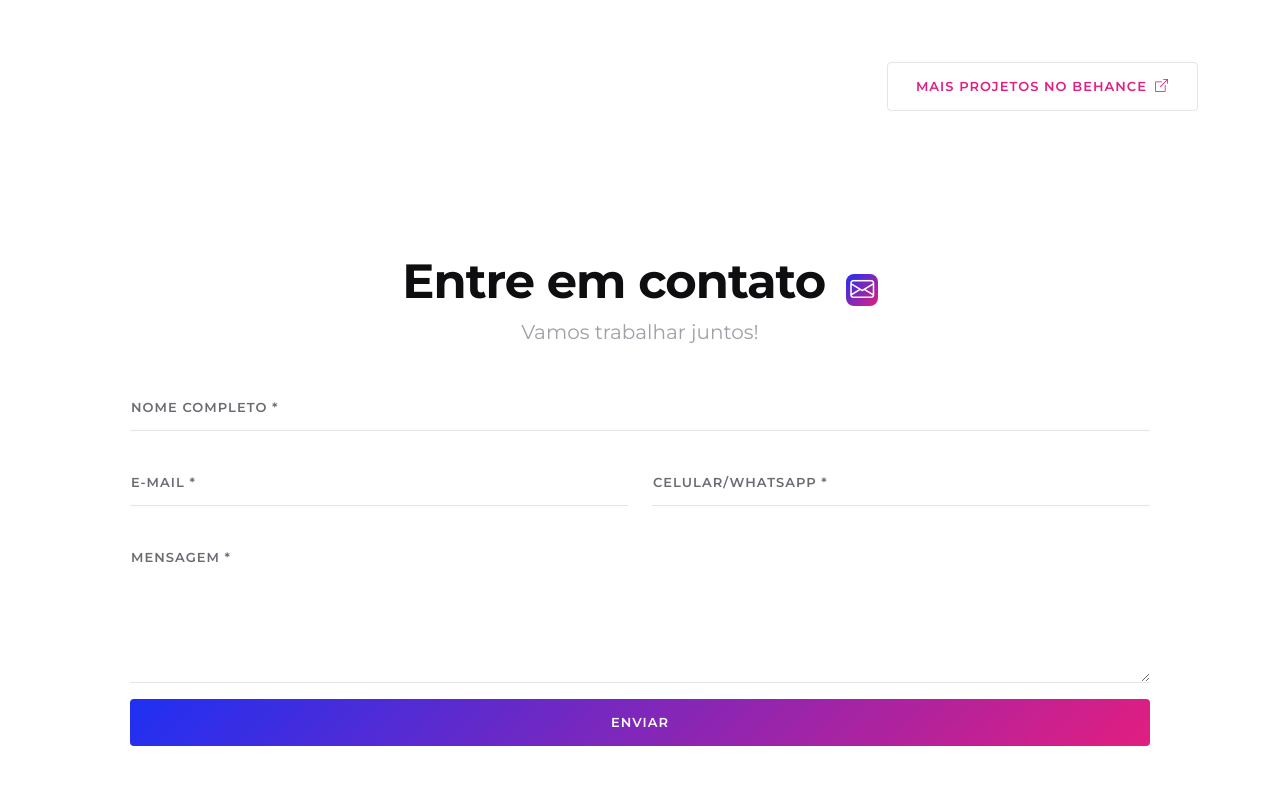
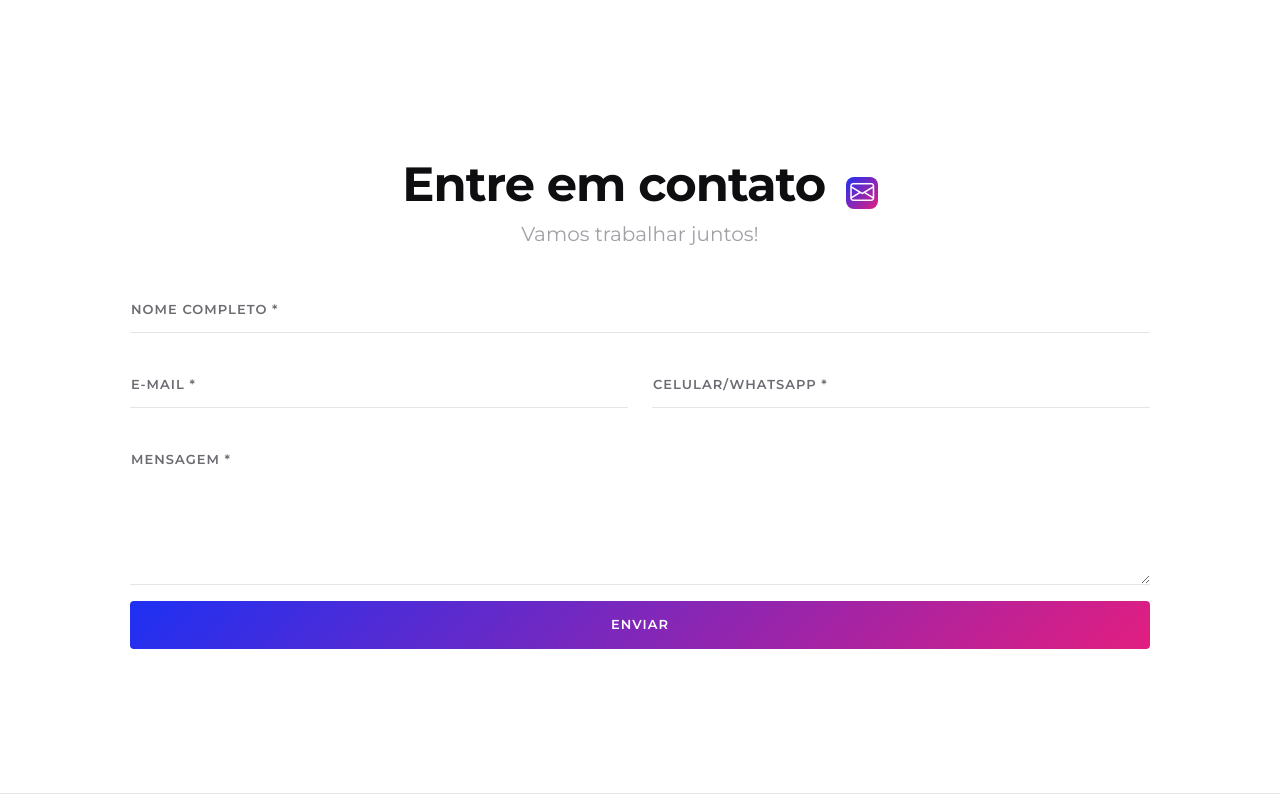
Before and after one commit to RobsonSolano/mfdesign-site, a plain HTML site: page galeria.html in a window 1280 px wide. Shown: the part 2063-2875 px from the top of the page. Drawn offline with nearby package versions, Linux system fonts and the light colour scheme; some packages are replaced by stand-ins of ours; a script that the page names is missing.

Commit message:
feat: remove botão que direciona para o Behance
Remove o CTA "Veja meus projetos no Behance" da seção de projetos da home
e o "Mais projetos no Behance" do final da galeria. Na home o botão
"Ver galeria expandida" permanece como único CTA da seção; na galeria a
row que continha apenas o botão foi removida por inteiro.

Co-Authored-By: Claude Opus 5 (1M context) <noreply@anthropic.com>

```diff
--- a/galeria.html
+++ b/galeria.html
@@ -168,13 +168,6 @@
 					</div>
 				</div>
 
-				<div class="row mt-5">
-					<div class="col-12 d-flex justify-content-center justify-content-md-end">
-						<a href="https://www.behance.net/" target="_blank" rel="noopener" class="btn btn-light d-inline-flex align-items-center gap-2">
-							Mais projetos no Behance <i class="bi bi-box-arrow-up-right"></i>
-						</a>
-					</div>
-				</div>
 			</section>
 
 			<!-- Form de contato -->
```
Also changed, not shown: index.html (+0 -3 lines).
